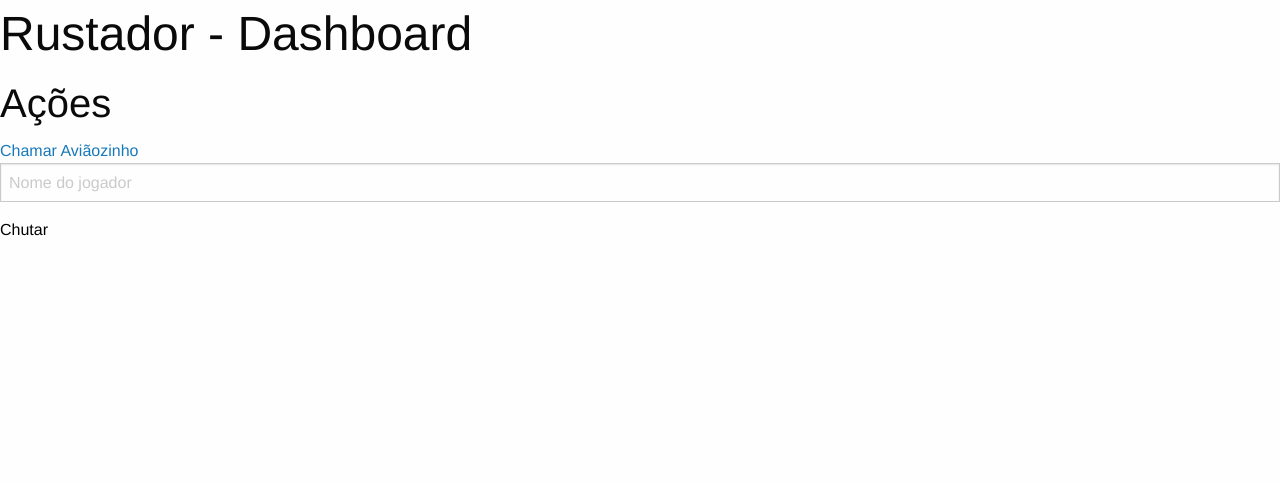
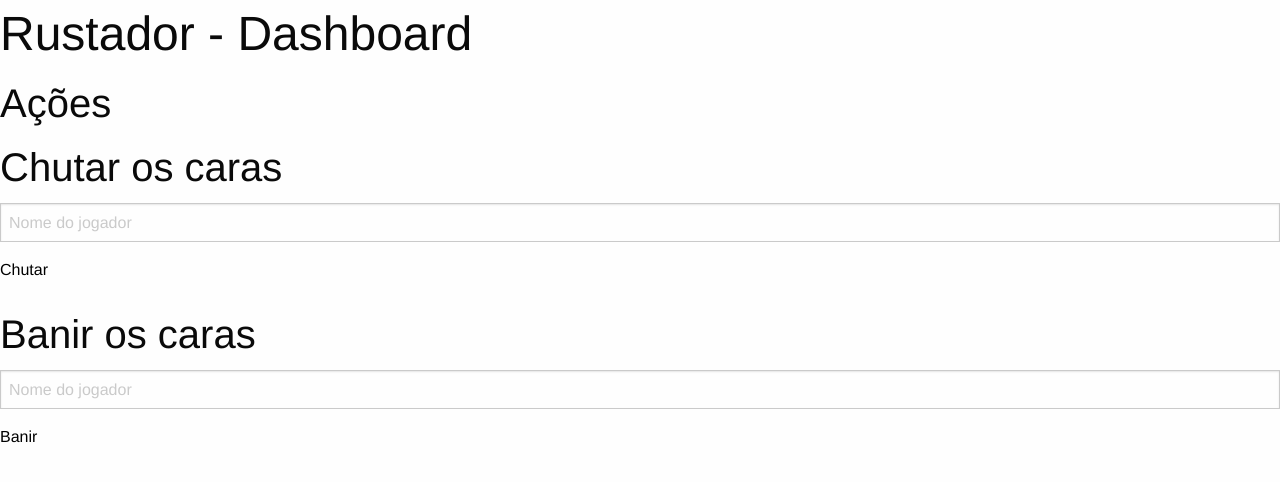
Before and after one commit to heigler/rustador, a Flask app: page /dashboard in a window 1280 px wide. Shown: the top 482 px of the page. Run offline with Flask 2, Linux system fonts and the light colour scheme; the visitor is signed in with stand-in values (Sample User, id 1); some libraries are stand-ins or nearby versions.

Commit message:
more stuff

```diff
--- a/rustador/app.py
+++ b/rustador/app.py
@@ -13,6 +13,7 @@ app = Flask(__name__)
 MODERATORS = {
     'rafael': {'name': 'Rafael Rocha', 'password': '2504rask'},
     'heigler': {'name': 'Heigler Rocha', 'password': '4532deb'},
+    'gabriel': {'name': 'Gabriel Gabi', 'password': '2534tok'},
 }
 
 
--- a/rustador/templates/dashboard.html
+++ b/rustador/templates/dashboard.html
@@ -5,12 +5,26 @@
 {% block content %}
 <h2>Ações</h2>
 
+<!--
+<a href="{{ url_for('dashboard') }}?command=airdrop.drop">Chamar Aviãozinho</a>
+-->
 
-<a href="{{ url_for('dashboard') }}?command=airdrop.drop">Chamar Aviãozinho</a>
+<h2>Chutar os caras</h2>
 
 <form method="get" action="{{ url_for('dashboard') }}">
     <input type="text" name="arg1" placeholder="Nome do jogador" />
     <input type="hidden" name="command" value="kick" />
-    <button type="submit">Chutar</button>
+    <button type="submit" class="right">Chutar</button>
 </form>
+
+<br />
+
+<h2>Banir os caras</h2>
+
+<form method="get" action="{{ url_for('dashboard') }}">
+    <input type="text" name="arg1" placeholder="Nome do jogador" />
+    <input type="hidden" name="command" value="ban" />
+    <button type="submit" class="right">Banir</button>
+</form>
+
 {% endblock content %}
```
